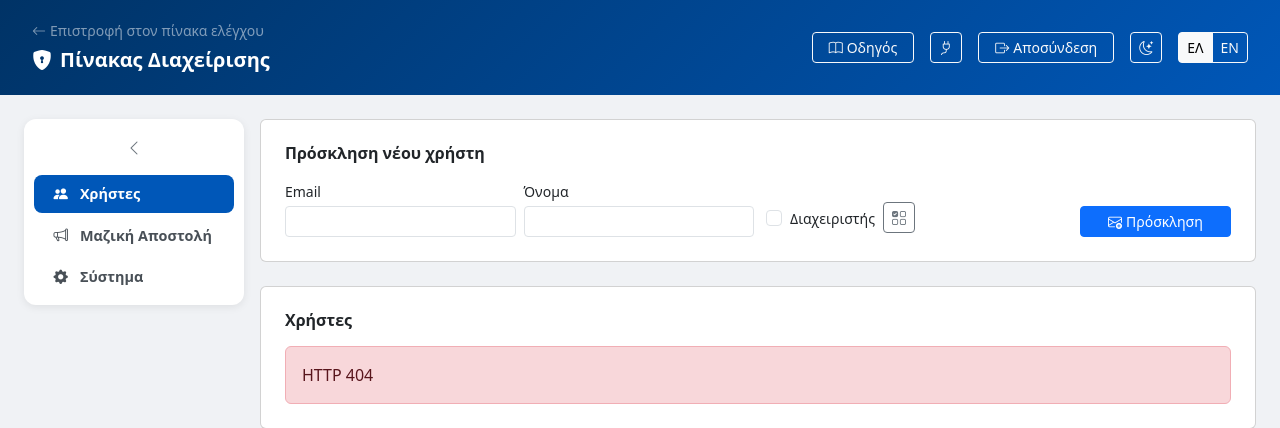
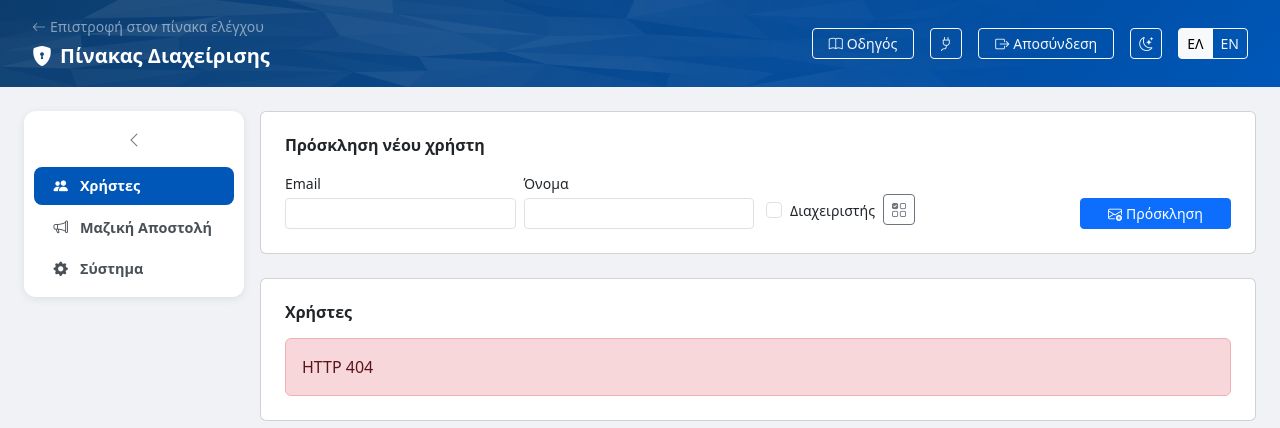
Before and after one commit to OpenDataGR/monitor-data-gov-gr, a Python web app: template templates/admin_users.html in a window 1280 px wide. Shown: the top 428 px of the page. Run offline with Jinja, Linux system fonts and the light colour scheme; the template is opened without the code that fills it, so the values that code supplies are empty; some libraries are stand-ins or nearby versions.

Commit message:
style: unify header backgrounds across all pages, low-poly pattern, shared CSS
Five templates (main dashboard, admin panel, API docs, API console, the
static manual page) each independently declared the exact same navy-to-blue
gradient with slightly different padding. Consolidated into one shared
static/header_shared.css + a .gov-header-bg class applied everywhere, so
the color/pattern only needs to change in one place going forward.

Added a subtle low-poly triangulation pattern (static/img/header-pattern.svg,
120 triangles at 3-13% white opacity) behind the header text, fading out to
the right via a mask baked into the SVG itself -- no CSS layering/z-index
needed, since background-image always paints behind an element's own
content regardless of layer count.

Also unified height: admin panel/API docs/API console now use the main
dashboard navbar's own vertical padding (1rem, i.e. Bootstrap's py-3) via
the shared class instead of each picking its own. Manual page's header
keeps its own (taller) padding since it holds more content in a genuinely
different shape (back-link + brand + h1 + description, not a single row)
-- forcing it to the compact single-row height would clip that content.

Co-Authored-By: Claude Sonnet 5 <noreply@anthropic.com>

```diff
--- /dev/null
+++ b/static/header_shared.css
@@ -0,0 +1,27 @@
+/* Shared header background -- navy-to-blue brand gradient plus a low-poly
+   triangulation pattern behind the title, fading out to the right so it
+   blends into the solid gradient instead of covering the whole bar. The
+   fade itself is baked into header-pattern.svg's own mask (not layered via
+   CSS), so this is just two flat background layers -- no z-index/stacking
+   tricks needed, since backgrounds always paint behind an element's own
+   content regardless of layer count.
+
+   Also carries the same vertical padding as the main dashboard's navbar
+   (py-3, i.e. 1rem top/bottom) so the admin panel/API docs/API console bars
+   match its height instead of each page picking its own. The Manual page's
+   header is a taller, differently-shaped block (back-link + brand + h1 +
+   description, not a single row) and keeps its own padding -- forcing it
+   to the same height would either clip that content or leave the others
+   awkwardly padded to match it.
+
+   One rule, applied on top of whichever header class a given page already
+   uses (.navbar / .top-header / .site-header) -- previously each of those
+   five templates defined this exact gradient itself, each with its own
+   slightly different padding. */
+.gov-header-bg {
+  background: url("img/header-pattern.svg") no-repeat left center / cover,
+              linear-gradient(135deg, #003366 0%, #0057b8 100%);
+}
+.top-header.gov-header-bg {
+  padding: 1rem 2rem;
+}
--- a/static/manual.html
+++ b/static/manual.html
@@ -6,6 +6,7 @@
   <title>Οδηγός Χρήσης — data.gov.gr Monitor</title>
   <meta name="description" content="Εγχειρίδιο χρήστη για το data.gov.gr Monitor Dashboard">
   <link rel="stylesheet" href="https://cdn.jsdelivr.net/npm/bootstrap-icons@1.11.3/font/bootstrap-icons.min.css">
+  <link rel="stylesheet" href="header_shared.css">
   <style>
     *, *::before, *::after { box-sizing: border-box; margin: 0; padding: 0; }
 
@@ -37,7 +38,6 @@
 
     /* ── Header ───────────────────────────────────────── */
     .site-header {
-      background: linear-gradient(135deg, var(--navy) 0%, var(--blue) 100%);
       color: #fff;
       padding: 2rem 2.5rem 1.75rem;
       position: sticky;
@@ -416,7 +416,7 @@
 </head>
 <body>
 
-<header class="site-header">
+<header class="site-header gov-header-bg">
   <a href="../" class="back-link"><i class="bi bi-arrow-left"></i> Πίσω στην εφαρμογή</a>
   <div class="product-name">data.gov.gr Monitor</div>
   <h1>Οδηγός Χρήσης</h1>
--- a/templates/admin_users.html
+++ b/templates/admin_users.html
@@ -18,12 +18,11 @@
   <link rel="stylesheet" href="https://cdn.jsdelivr.net/npm/bootstrap@5.3.3/dist/css/bootstrap.min.css">
   <link rel="stylesheet" href="https://cdn.jsdelivr.net/npm/bootstrap-icons@1.11.3/font/bootstrap-icons.min.css">
   <link rel="stylesheet" href="https://cdn.jsdelivr.net/npm/quill@2.0.3/dist/quill.snow.css">
+  <link rel="stylesheet" href="{{ url_for('static', filename='header_shared.css') }}?v={{ build_date }}">
   <style>
     body { background: #f0f2f5; }
     .top-header {
-      background: linear-gradient(135deg, #003366 0%, #0057b8 100%);
       color: #fff;
-      padding: 1.25rem 2rem;
     }
     .badge-admin  { background: #0d6efd; }
     .badge-superadmin { background: #6f42c1; }
@@ -126,7 +125,7 @@
     <i class="bi bi-arrow-up"></i>
   </button>
 
-  <div class="top-header d-flex align-items-center justify-content-between flex-wrap gap-2">
+  <div class="top-header gov-header-bg d-flex align-items-center justify-content-between flex-wrap gap-2">
     <div class="d-flex align-items-center gap-3">
       <button class="btn btn-outline-light btn-sm d-md-none" id="adminSidebarMobileToggle" onclick="toggleAdminMobileSidebar()" data-i18n-title="nav.menu" title="Menu">
         <i class="bi bi-list"></i>
--- a/templates/api_console.html
+++ b/templates/api_console.html
@@ -18,8 +18,9 @@
   <link rel="stylesheet" href="https://cdn.jsdelivr.net/npm/bootstrap@5.3.3/dist/css/bootstrap.min.css">
   <link rel="stylesheet" href="https://cdn.jsdelivr.net/npm/bootstrap-icons@1.11.3/font/bootstrap-icons.min.css">
   <link rel="stylesheet" href="{{ url_for('static', filename='api_shared.css') }}?v={{ build_date }}">
+  <link rel="stylesheet" href="{{ url_for('static', filename='header_shared.css') }}?v={{ build_date }}">
   <style>
-    .top-header { background: linear-gradient(135deg, #003366 0%, #0057b8 100%); color: #fff; padding: 1rem 1.5rem; }
+    .top-header { color: #fff; }
     .api-shell { grid-template-columns: 320px 1fr; }
     .api-sidebar { padding-top: 16px; }
 
@@ -75,7 +76,7 @@
   </style>
 </head>
 <body>
-  <div class="top-header d-flex align-items-center justify-content-between flex-wrap gap-2">
+  <div class="top-header gov-header-bg d-flex align-items-center justify-content-between flex-wrap gap-2">
     <div class="d-flex align-items-center gap-3">
       <div>
         <a href="{{ url_for('index') }}" class="text-white-50 text-decoration-none small d-block mb-1">
--- a/templates/api_docs.html
+++ b/templates/api_docs.html
@@ -18,8 +18,9 @@
   <link rel="stylesheet" href="https://cdn.jsdelivr.net/npm/bootstrap@5.3.3/dist/css/bootstrap.min.css">
   <link rel="stylesheet" href="https://cdn.jsdelivr.net/npm/bootstrap-icons@1.11.3/font/bootstrap-icons.min.css">
   <link rel="stylesheet" href="{{ url_for('static', filename='api_shared.css') }}?v={{ build_date }}">
+  <link rel="stylesheet" href="{{ url_for('static', filename='header_shared.css') }}?v={{ build_date }}">
   <style>
-    .top-header { background: linear-gradient(135deg, #003366 0%, #0057b8 100%); color: #fff; padding: 1rem 1.5rem; }
+    .top-header { color: #fff; }
     .api-hero { padding: 24px 32px 8px; }
     .api-hero p { max-width: 900px; }
     .api-hero h2 { font-family: var(--api-mono); font-size: 1.5rem; margin: 0 0 8px; }
@@ -58,7 +59,7 @@
   </style>
 </head>
 <body>
-  <div class="top-header d-flex align-items-center justify-content-between flex-wrap gap-2">
+  <div class="top-header gov-header-bg d-flex align-items-center justify-content-between flex-wrap gap-2">
     <div class="d-flex align-items-center gap-3">
       <div>
         <a href="{{ url_for('index') }}" class="text-white-50 text-decoration-none small d-block mb-1">
--- a/templates/index.html
+++ b/templates/index.html
@@ -20,6 +20,7 @@
   <link rel="stylesheet" href="https://cdn.jsdelivr.net/npm/bootstrap-icons@1.11.3/font/bootstrap-icons.min.css">
   <link rel="stylesheet" href="https://cdn.jsdelivr.net/npm/flag-icons@7.2.3/css/flag-icons.min.css">
   <link rel="stylesheet" href="https://unpkg.com/leaflet@1.9.4/dist/leaflet.css">
+  <link rel="stylesheet" href="{{ url_for('static', filename='header_shared.css') }}?v={{ build_date }}">
 
   <script src="https://cdn.jsdelivr.net/npm/chart.js@4.4.4/dist/chart.umd.min.js" defer></script>
   <script src="https://cdn.jsdelivr.net/npm/chartjs-adapter-date-fns@3.0.0/dist/chartjs-adapter-date-fns.bundle.min.js" defer></script>
@@ -27,7 +28,6 @@
   <style>
     #pmEditContactType option.type-spacer { min-height: 1px; height: 1px; padding: 0; margin: 4px 0; border-top: 1px solid #dee2e6; }
     body { background: #f0f2f5; }
-    .navbar { background: linear-gradient(135deg, #003366 0%, #0057b8 100%); }
     .stat-card { border: none; border-radius: 12px; box-shadow: 0 2px 8px rgba(0,0,0,.08); transition: transform .2s, background-color .2s ease, color .2s ease, border-color .2s ease, box-shadow .2s ease; }
     .stat-card:hover { transform: translateY(-2px); }
     .stat-value { font-size: 2rem; font-weight: 700; line-height: 1.1; }
@@ -326,7 +326,7 @@
   <i class="bi bi-arrow-up"></i>
 </button>
 
-<nav class="navbar navbar-dark py-3 mb-4">
+<nav class="navbar navbar-dark py-3 mb-4 gov-header-bg">
   <div class="container-fluid px-4">
     <div class="d-flex align-items-center gap-2">
       <button class="btn btn-outline-light btn-sm d-md-none" id="sidebarMobileToggle" onclick="toggleMobileSidebar()" data-i18n-title="nav.menu" title="Menu">
```
Also changed, not shown: static/img/header-pattern.svg (added).
